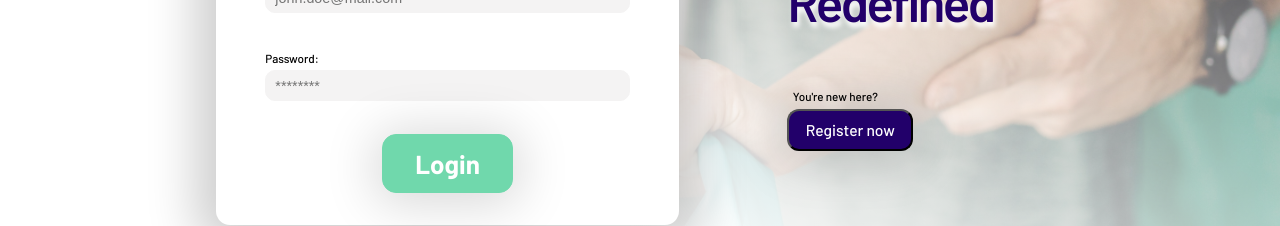
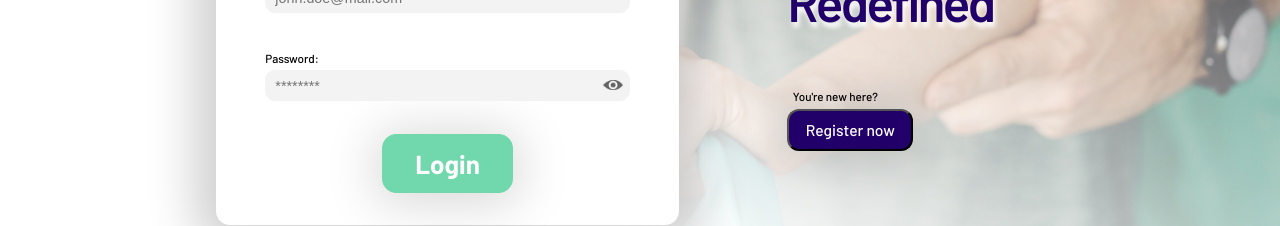
Before and after one commit to Project-MedBay/frontend, a React (Vite) app: page / in a window 1280 px wide. Shown: the part 397-623 px from the top of the page. Built offline with nearby package versions, Linux system fonts and the light colour scheme.

Commit message:
Password show/hide
- added the option to show/hide password in password fields (hidden by default)

```diff
--- a/components/LoginMain.jsx
+++ b/components/LoginMain.jsx
@@ -1,5 +1,7 @@
 import React, { useState } from "react"
 import axios from "axios"
+import eyeHidden from "../assets/eye_hidden.png"
+import eyeShown from "../assets/eye_shown.png"
 import s from "../styles/login.module.css"
 
 export default function LoginMain(props) {
@@ -12,6 +14,7 @@ export default function LoginMain(props) {
       value: false,
       text: "Invalid email or password. Please try again."
    })
+   const [passwordShown, setPasswordShown] = useState(false)      // state za pokazat/skrit lozinku
 
    function handleChange(event) {                  // funkcija za updateanje sadrzaja input polja, osigurava konzistentnost
       const {name, value} = event.target
@@ -46,6 +49,11 @@ export default function LoginMain(props) {
       : setInputFailed({value: true, text: `${error.message}. Please try again.`})
    }
 
+   function togglePassword() {
+      setPasswordShown(prevState => !prevState)
+   }
+
+
    return (
          <div className={s.login_main}>
 
@@ -66,11 +74,17 @@ export default function LoginMain(props) {
 
                <div className={s.form_input}>
                   <p className={s.input_text}>Password:</p>
-                  <input
-                     className={`${s.input_box} ${inputFailed.value && s.failed_input}`}
-                     type="text" onChange={handleChange} placeholder="********"
-                     name="password" value={formData["password"]}
-                  />
+                  <div className={s.password_container}>
+                     <input
+                        className={`${s.input_box} ${inputFailed.value && s.failed_input}`}
+                        type={passwordShown ? "text" : "password"} onChange={handleChange}
+                        placeholder="********" name="password" value={formData["password"]}
+                     />
+                     <img
+                        src={passwordShown ? eyeShown : eyeHidden}                  /* uvjetni izbor slike oka za toggle lozinke */
+                        className={s.password_eye} onClick={togglePassword}
+                     />
+                  </div>
                </div>
 
                <button className={s.form_button}>Login</button>
--- a/components/RegisterMain.jsx
+++ b/components/RegisterMain.jsx
@@ -1,6 +1,8 @@
 import React, { useState } from "react"
 import axios from "axios"
 import { registerFields } from "./FormsData"
+import eyeHidden from "../assets/eye_hidden.png"
+import eyeShown from "../assets/eye_shown.png"
 import s from "../styles/register.module.css"
 
 export default function RegisterMain(props) {
@@ -29,16 +31,21 @@ export default function RegisterMain(props) {
       passwordConfirm: {failed: false, text: "Passwords do not match."}
    })
    const [successPopup, setSuccessPopup] = useState(false)        // state za uvjetni render popupa o uspjesnoj registraciji
+   const [passwordShown, setPasswordShown] = useState(false)      // state za pokazat/skrit lozinku
 
    const formFields = registerFields.map(field => {               // mapiranje podataka iz formsdata na jsx (html) elemente za ispis
-      const {id, label, name, width, placeholder} = field
+      const {id, label, name, placeholder} = field
+      let type = "text"
+      if (name == "password" || name == "passwordConfirm") {      // uvjetni tip za polja lozinki
+         type = passwordShown ? "text" : "password"
+      }
       return (
-         <div className={s.form_input} id={s[field.id]} key={field.id}>       {/* osim klase, id sluzi za namjestanje grida, jedinstven key je potreban pri mapiranju */}
-            <p className={s.input_text}>{field.label}</p>
+         <div className={s.form_input} id={s[id]} key={id}>       {/* osim klase, id sluzi za namjestanje grida, jedinstven key je potreban pri mapiranju */}
+            <p className={s.input_text}>{label}</p>
             <input
                className={`${s.input_box} ${inputFailed[name].failed && s.failed_input}`}       /* uvjetni render klase za gresku (zacrveni input box) */
-               type="text" onChange={handleChange} placeholder={field.placeholder}
-               name={field.name} value={formData[field.name]} id={s[field.id]}                  /* tekst polja odgovara sadrzaju statea formData */
+               type={type} onChange={handleChange} placeholder={placeholder}
+               name={name} value={formData[name]} id={s[id]}                  /* tekst polja odgovara sadrzaju statea formData */
             />
             <p className={`${s.register_failed} ${inputFailed[name].failed && s.failed_text}`}>    {/* uvjetni render teksta za gresku ispod pojedinog inputa */}
                {inputFailed[name].text}
@@ -199,6 +206,10 @@ export default function RegisterMain(props) {
       }})
    }
 
+   function togglePassword() {
+      setPasswordShown(prevState => !prevState)
+   }
+
 
    return (
       <>
@@ -216,6 +227,10 @@ export default function RegisterMain(props) {
 
                <div className={s.grid_container}>              {/* input polja koja su gore mapirana u html elemente */}
                   {formFields}
+                  <img
+                     src={passwordShown ? eyeShown : eyeHidden}            /* uvjetni izbor slike oka za toggle lozinke */
+                     className={s.password_eye} onClick={togglePassword}
+                  />
                </div>
 
                <button className={s.form_button}>Register</button>
--- a/styles/login.module.css
+++ b/styles/login.module.css
@@ -81,6 +81,27 @@
 
 .failed_input {
    border-color: #FF0000;
+}
+
+input[type=password] {
+   letter-spacing: 0.1em;
+}
+
+input[type=password]::placeholder, input[type=text]::placeholder {
+   letter-spacing: normal;
+}
+
+.password_container {
+   position: relative;
+   display: flex;
+}
+
+.password_eye {
+   position: absolute;
+   right: 2%;
+   top: 32%;
+   width: max(calc(30px * 0.6), calc(30vh * 59 / 725));
+   cursor: pointer;
 }
 
 .form_button {
@@ -204,6 +225,10 @@
       padding-left: max(calc(14px * 0.3), calc(14vw * (10 / 7) * 59 / 725));
    }
 
+   .password_eye {
+      width: max(calc(30px * 0.3), calc(30vw * (10 / 7) * 59 / 725));
+   }
+
    .form_button {
       padding: max(calc(20px * 0.3), calc(20vw * (10 / 7) * 59 / 725)) max(calc(50px * 0.3), calc(50vw * (10 / 7) * 59 / 725));
       font-size: max(calc(40px * 0.3), calc(40vw * (10 / 7) * 59 / 725));
--- a/styles/register.module.css
+++ b/styles/register.module.css
@@ -63,6 +63,7 @@
 
 
 .grid_container {
+   position: relative;
    display: grid;
    grid-template-columns: auto auto auto auto auto auto;
    column-gap: max(calc(20px * 0.6), calc(20vh * 59 / 725));
@@ -92,7 +93,7 @@
 }
 #grid_phone {
    grid-column: 3 / 5;
-   width: max(calc(174px * 0.6), calc(174vh * 59 / 725));
+   width: max(calc(173px * 0.6), calc(174vh * 59 / 725));
 }
 #grid_mbo {
    grid-column: 5 / 7;
@@ -100,11 +101,12 @@
 }
 #grid_pass {
    grid-column: 1 / 4;
-   width: max(calc(270px * 0.6), calc(270vh * 59 / 725));
+   width: max(calc(260px * 0.6), calc(260vh * 59 / 725));
 }
 #grid_passconf {
    grid-column: 4 / 7;
-   width: max(calc(270px * 0.6), calc(270vh * 59 / 725));
+   width: max(calc(260px * 0.6), calc(260vh * 59 / 725));
+   margin-left: auto;
 }
 
 .form_input {
@@ -135,6 +137,27 @@
 
 .failed_input {
    border-color: #FF0000;
+}
+
+input[type=password] {
+   letter-spacing: 0.1em;
+}
+
+input[type=password]::placeholder, input[type=text]::placeholder {
+   letter-spacing: normal;
+}
+
+.password_container {
+   position: relative;
+   display: flex;
+}
+
+.password_eye {
+   position: absolute;
+   right: 47.5%;
+   bottom: 3.5%;
+   width: max(calc(30px * 0.6), calc(30vh * 59 / 725));
+   cursor: pointer;
 }
 
 .form_button {
@@ -277,6 +300,10 @@
       padding-left: max(calc(14px * 0.3), calc(14vw * (10 / 7) * 59 / 725));
    }
 
+   .password_eye {
+      width: max(calc(30px * 0.3), calc(30vw * (10 / 7) * 59 / 725));
+   }
+
    .form_button {
       padding: max(calc(20px * 0.3), calc(20vw * (10 / 7) * 59 / 725)) max(calc(50px * 0.3), calc(50vw * (10 / 7) * 59 / 725));
       font-size: max(calc(40px * 0.3), calc(40vw * (10 / 7) * 59 / 725));
@@ -310,16 +337,16 @@
       width: max(calc(173px * 0.3), calc(173vw * (10 / 7) * 59 / 725));
    }
    #grid_phone {
-      width: max(calc(174px * 0.3), calc(174vw * (10 / 7) * 59 / 725));
+      width: max(calc(173px * 0.3), calc(174vw * (10 / 7) * 59 / 725));
    }
    #grid_mbo {
       width: max(calc(173px * 0.3), calc(173vw * (10 / 7) * 59 / 725));
    }
    #grid_pass {
-      width: max(calc(270px * 0.3), calc(270vw * (10 / 7) * 59 / 725));
+      width: max(calc(260px * 0.3), calc(260vw * (10 / 7) * 59 / 725));
    }
    #grid_passconf {
-      width: max(calc(270px * 0.3), calc(270vw * (10 / 7) * 59 / 725));
+      width: max(calc(260px * 0.3), calc(260vw * (10 / 7) * 59 / 725));
    }
 
    .register_success {
```
Also changed, not shown: assets/eye_hidden.png (added), assets/eye_shown.png (added).
